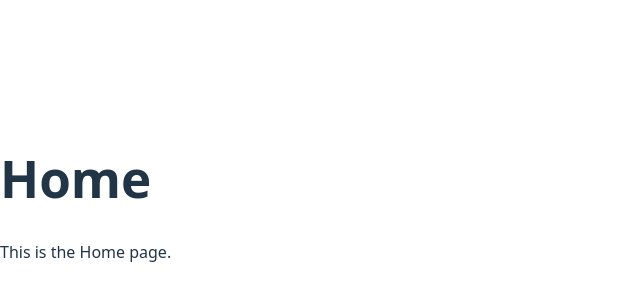
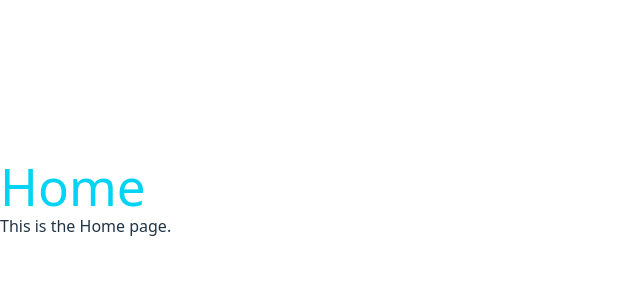
Before and after one commit to kdt-ful-class-three-group/poop, a React (Vite) app in the folder client/: page / in a window 1280 px wide. Shown: the part 202-502 px from the top of the page, without its empty margins (0-640 px from the left). Built offline with nearby package versions, Linux system fonts and the light colour scheme.

Commit message:
package.json - 테일윈드 패키지 설치 vite.config.js - 테일윈드를 vite용에서 사용하기 위한 설정을 추가 home.jsx - import home.css 추가 home.css - import tailwindcss 추가

```diff
--- a/client/package.json
+++ b/client/package.json
@@ -3,6 +3,7 @@
   "version": "1.0.0",
   "description": "This template provides a minimal setup to get React working in Vite with HMR and some ESLint rules.",
   "main": "eslint.config.js",
+  "type": "module",
   "scripts": {
     "dev": "vite",
     "build": "vite build",
@@ -12,8 +13,10 @@
   "author": "",
   "license": "ISC",
   "dependencies": {
+    "@tailwindcss/vite": "^4.1.4",
     "react-router": "^7.5.0",
     "react-router-dom": "^7.5.0",
+    "tailwindcss": "^4.1.4",
     "vite": "^6.2.5"
   },
   "devDependencies": {
--- a/client/src/pages/Home.jsx
+++ b/client/src/pages/Home.jsx
@@ -1,7 +1,9 @@
+import './home.css'
+
 function Home() {
     return (
         <div>
-            <h1>Home</h1>
+            <h1 className="text-cyan-400">Home</h1>
             <p>This is the Home page.</p>
         </div>
     );
--- /dev/null
+++ b/client/src/pages/home.css
@@ -0,0 +1 @@
+@import "tailwindcss";
--- a/client/vite.config.js
+++ b/client/vite.config.js
@@ -1,9 +1,13 @@
 import { defineConfig } from "vite";
 import react from "@vitejs/plugin-react-swc";
+import tailwindcss from '@tailwindcss/vite'
 
 // https://vite.dev/config/
 export default defineConfig({
-  plugins: [react()],
+  plugins: [
+    react(),
+    tailwindcss(),
+  ],
   server: {
     port: 3030, // 원하는 포트 번호로 변경
   },
```
